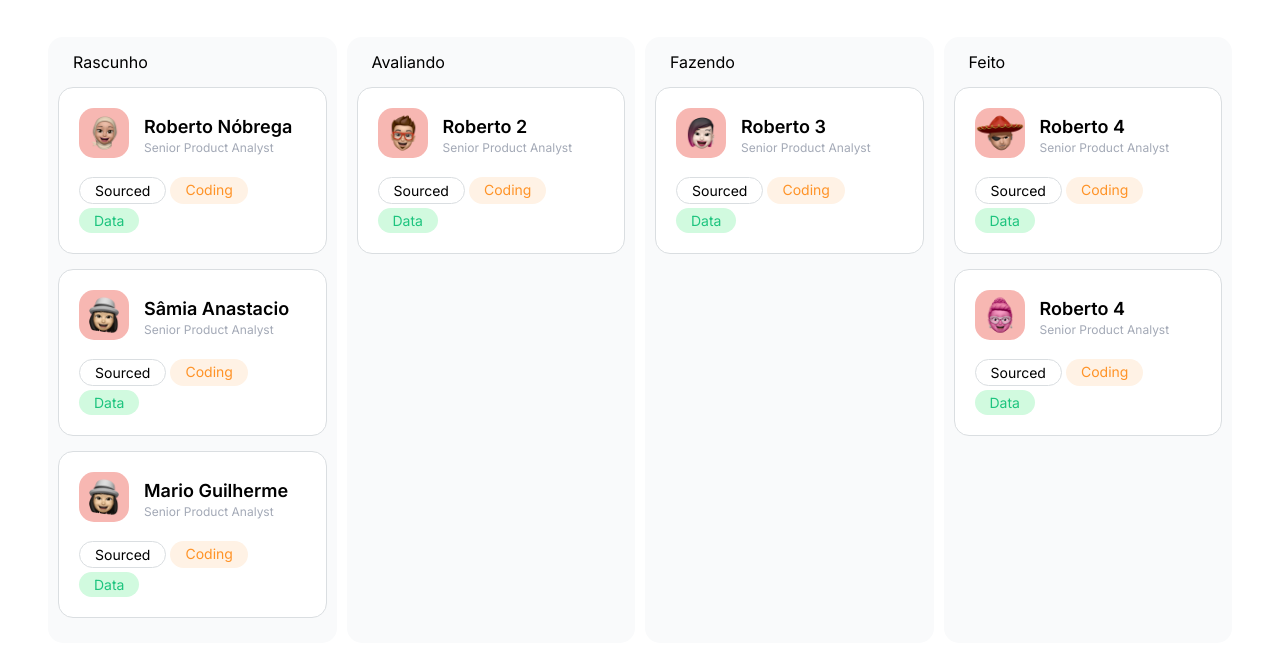
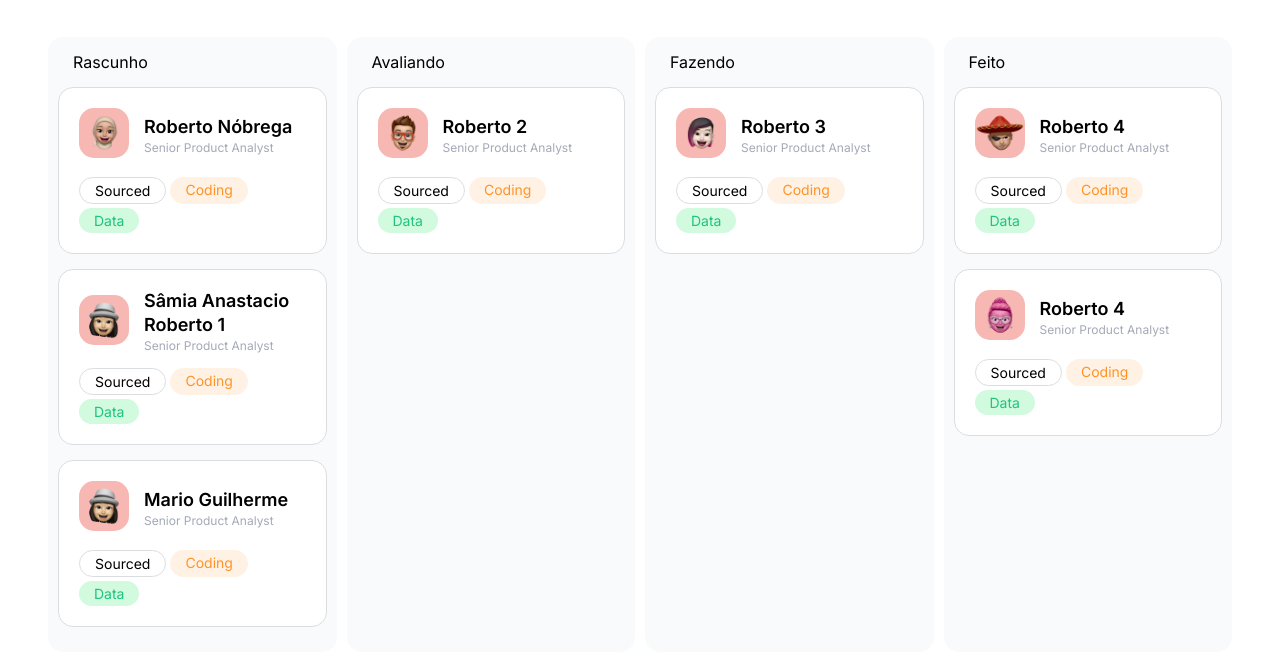
Before and after one commit to devrenj/Kanban-Desafio-01, a plain HTML site: page index.html in a window 1280 px wide. Shown: the part 160-826 px from the top of the page. Drawn offline with Linux system fonts and the light colour scheme; files whose address does not match are found by name.

Commit message:
Conflict ok

```diff
--- a/index.html
+++ b/index.html
@@ -44,6 +44,7 @@
             </div>
             <div class="detalhes">
               <p class="nome">Sâmia Anastacio</p>
+              <p class="nome">Roberto 1</p>
               <p class="cargo">Senior Product Analyst</p>
             </div>
           </div>
```
